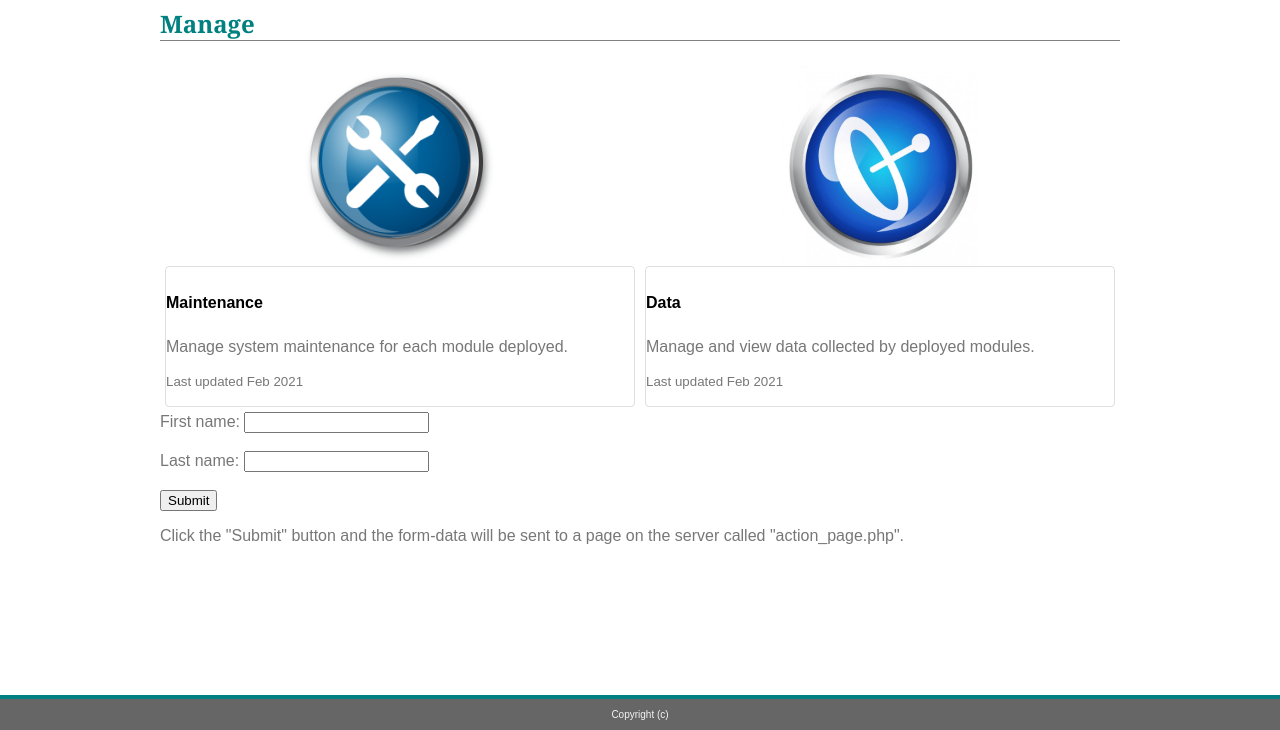
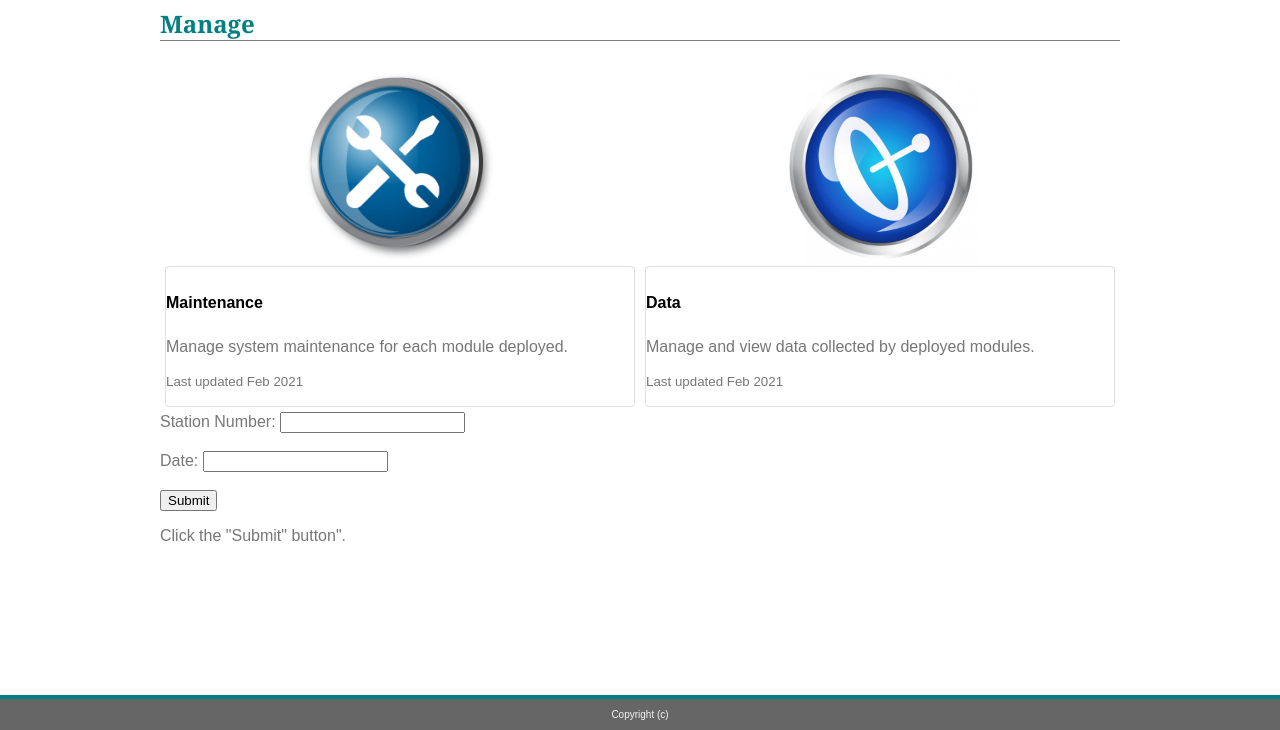
Before and after one commit to jlrc555/SE4003, a plain HTML site: page manage.html in a window 1280 px wide. Shown: the part 70-800 px from the top of the page. Drawn offline with Linux system fonts and the light colour scheme; a script that the page names is missing.

Commit message:
Update manage.html

```diff
--- a/manage.html
+++ b/manage.html
@@ -49,15 +49,14 @@
         </div>
         </div>
         <form action="/action_page.php">
-          <label for="fname">First name:</label>
+          <label for="fname">Station Number:</label>
           <input type="text" id="fname" name="fname"><br><br>
-          <label for="lname">Last name:</label>
+          <label for="lname">Date:</label>
           <input type="text" id="lname" name="lname"><br><br>
           <input type="submit" value="Submit">
         </form>
 
-        <p>Click the "Submit" button and the form-data will be sent to a page on the
-        server called "action_page.php".</p>
+        <p>Click the "Submit" button".</p>
       </div>
     <div class="footer">
       <p>Copyright (c)</p>
```
